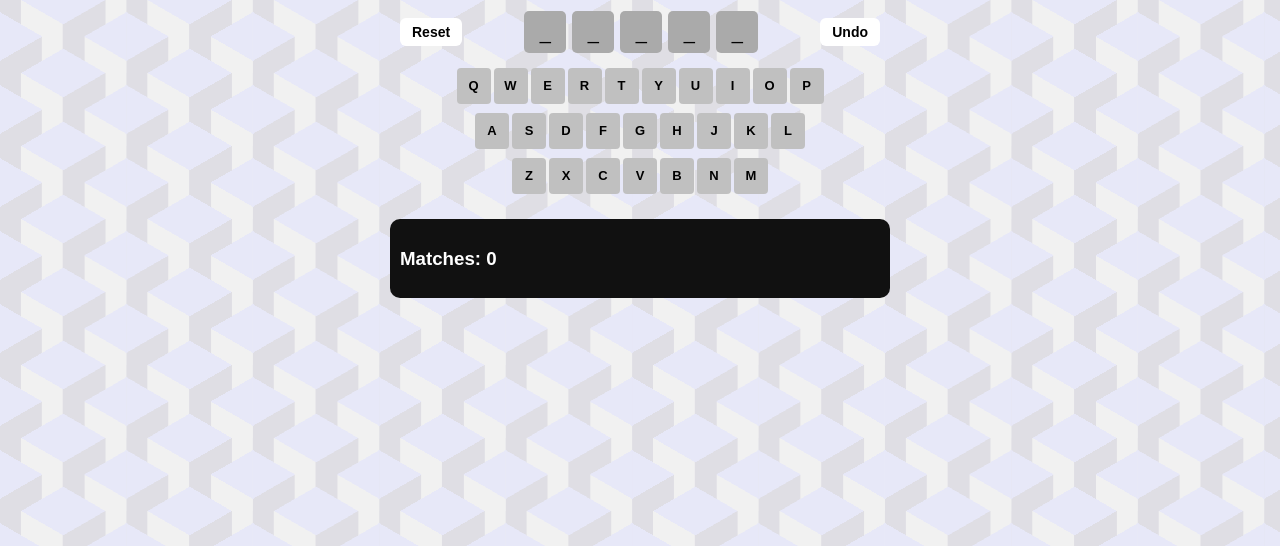
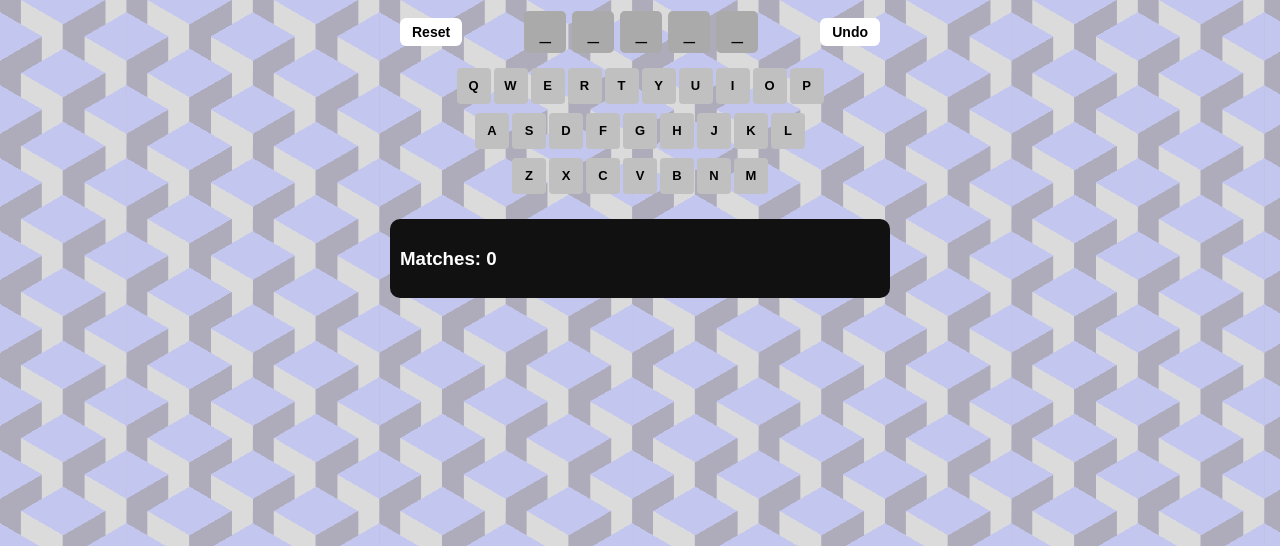
Before and after one commit to ei900/Wordle_Solver, a Flask app: page / in a window 1280 px wide. Shown: the top 546 px of the page. Run offline with Flask 3, Linux system fonts and the light colour scheme.

Commit message:
Update index.html

```diff
--- a/templates/index.html
+++ b/templates/index.html
@@ -23,7 +23,7 @@
       position: fixed;
       top: 0; left: 0; right: 0; bottom: 0;
       z-index: -1;
-      opacity: 0.2; /* 👈 Adjust opacity here (0.1 to 1) */
+      opacity: 0.5; /* 👈 Adjust opacity here (0.1 to 1) */
       pointer-events: none;
 
       --s: 73px;
```
